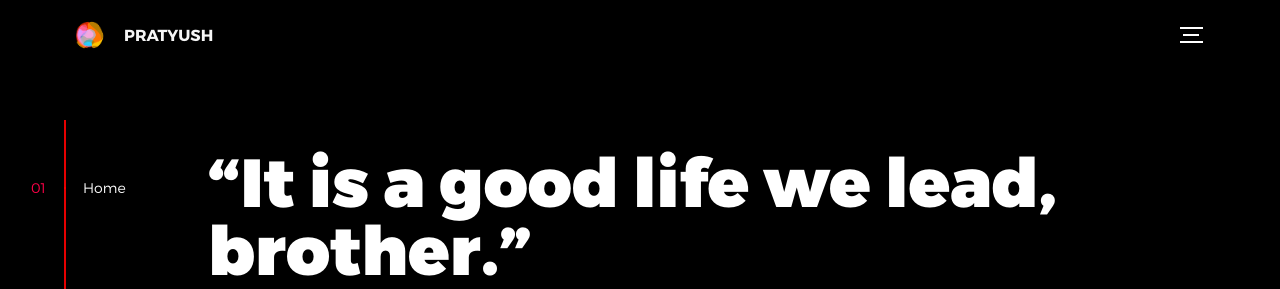
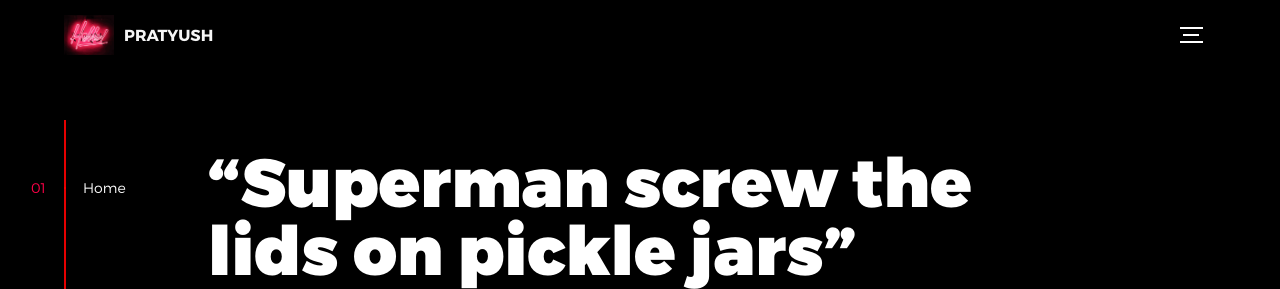
Before and after one commit to bruno-noir/Personal-Portfolio, a plain HTML site: page index.html in a window 1280 px wide. Shown: the top 289 px of the page. Drawn offline with nearby package versions, Linux system fonts and the light colour scheme; grey boxes are pictures that could not be loaded.

Commit message:
changed some images

```diff
--- a/index.html
+++ b/index.html
@@ -17,7 +17,7 @@
 <!-- notification for small viewports and landscape oriented smartphones -->
 <div class="device-notification">
   <a class="device-notification--logo" href="#0">
-    <img src="assets/img/logo.gif" width="30px" alt="Global">
+    <img src="assets/img/logo2.gif" width="30px" alt="Global">
     <p>Pratyush</p>
   </a>
   <p class="device-notification--message">I need you to turn your smartphone portrait or find a larger screen. You won't be let down.</p>
@@ -29,7 +29,7 @@
       <div class="l-wrapper">
         <header class="header">
           <a class="header--logo" href="#">
-            <img src="assets/img/logo.gif" width="50px" alt="Global">
+            <img src="assets/img/logo2.gif" width="50px" alt="Global">
             <p>Pratyush</p>
           </a>
           <iframe width="100%" height="300" scrolling="no" frameborder="no" allow="autoplay" src="https://www.youtube.com/embed/XtCQOmyA0a0"></iframe>
@@ -53,7 +53,7 @@
             <div class="intro">
               <div class="intro--banner">
                <!--- <h1>I Gave You All I Had.<br/> I Did.</h1><p>- Aruthur Morgan</p> -->
-               <h1>“It is a good life we lead, brother.”</h1>
+               <h1>“Superman screw the lids on pickle jars”</h1>
                 <button class="cta">Contact Me
                   <svg version="1.1" id="Layer_1" xmlns="http://www.w3.org/2000/svg" xmlns:xlink="http://www.w3.org/1999/xlink" x="0px" y="0px" viewBox="0 0 150 118" style="enable-background:new 0 0 150 118;" xml:space="preserve">
                   <g transform="translate(0.000000,118.000000) scale(0.100000,-0.100000)">
@@ -115,7 +115,7 @@
                   <li class="slider--item">
                     <a href="https://bruno-noir.github.io/AudiBooking/" target="_blank">
                       <div class="slider--item-image">
-                        <img src="assets/img/ab.gif" alt="img">
+                        <img src="assets/img/audibookinglogo.png" alt="img">
                       </div>
                       <p class="slider--item-title">AudiBooking</p>
                       <p class="slider--item-description">An auditorium management software based on Python Flask.</p>
```
Also changed, not shown: assets/img/ab.gif (deleted), assets/img/audibookinglogo.png, assets/img/contacts-visual.png, assets/img/doorbell-bot.png (deleted), assets/img/exif-extractor.png (deleted), assets/img/hand-following-robot.png, assets/img/logo2.gif (added), 1 other file.
